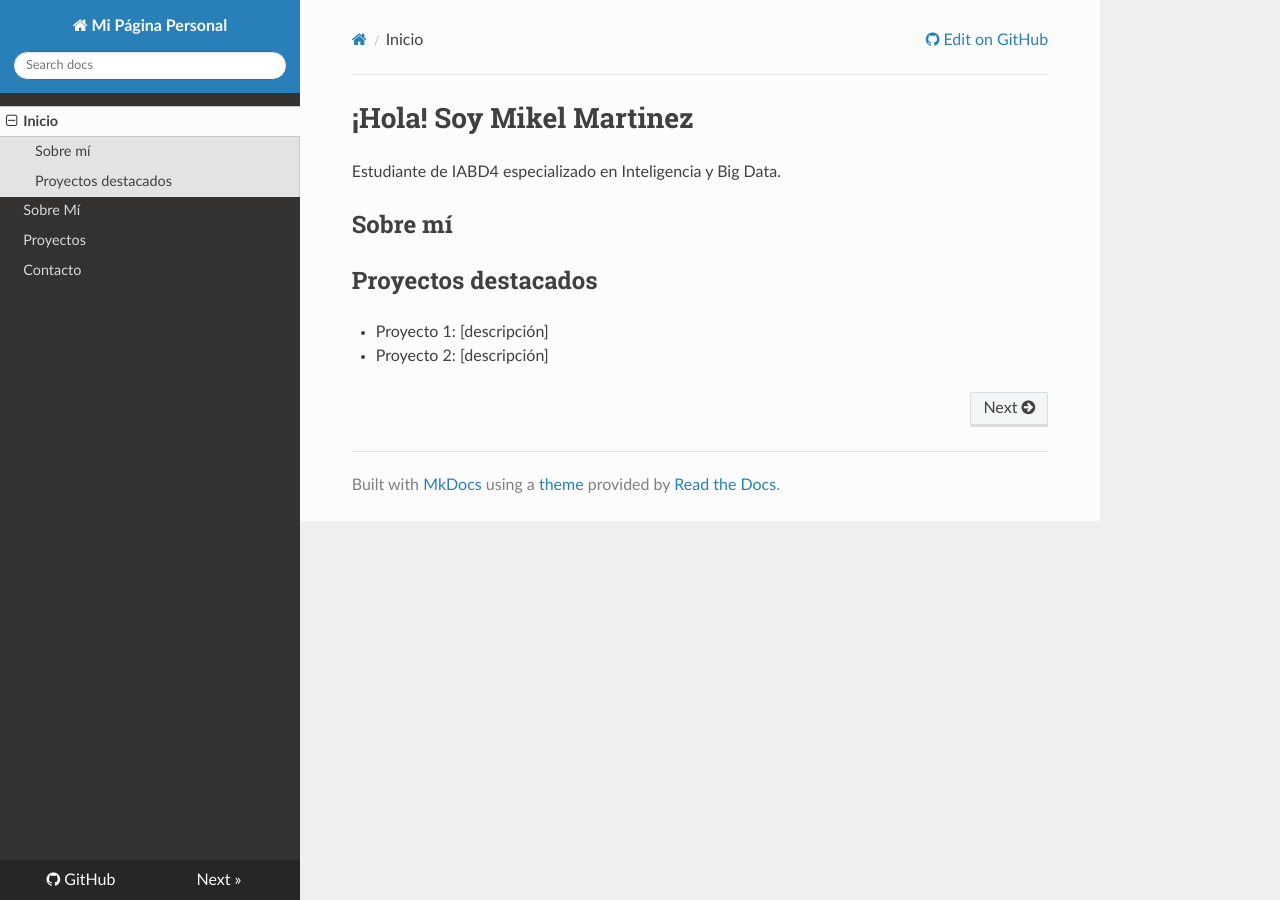
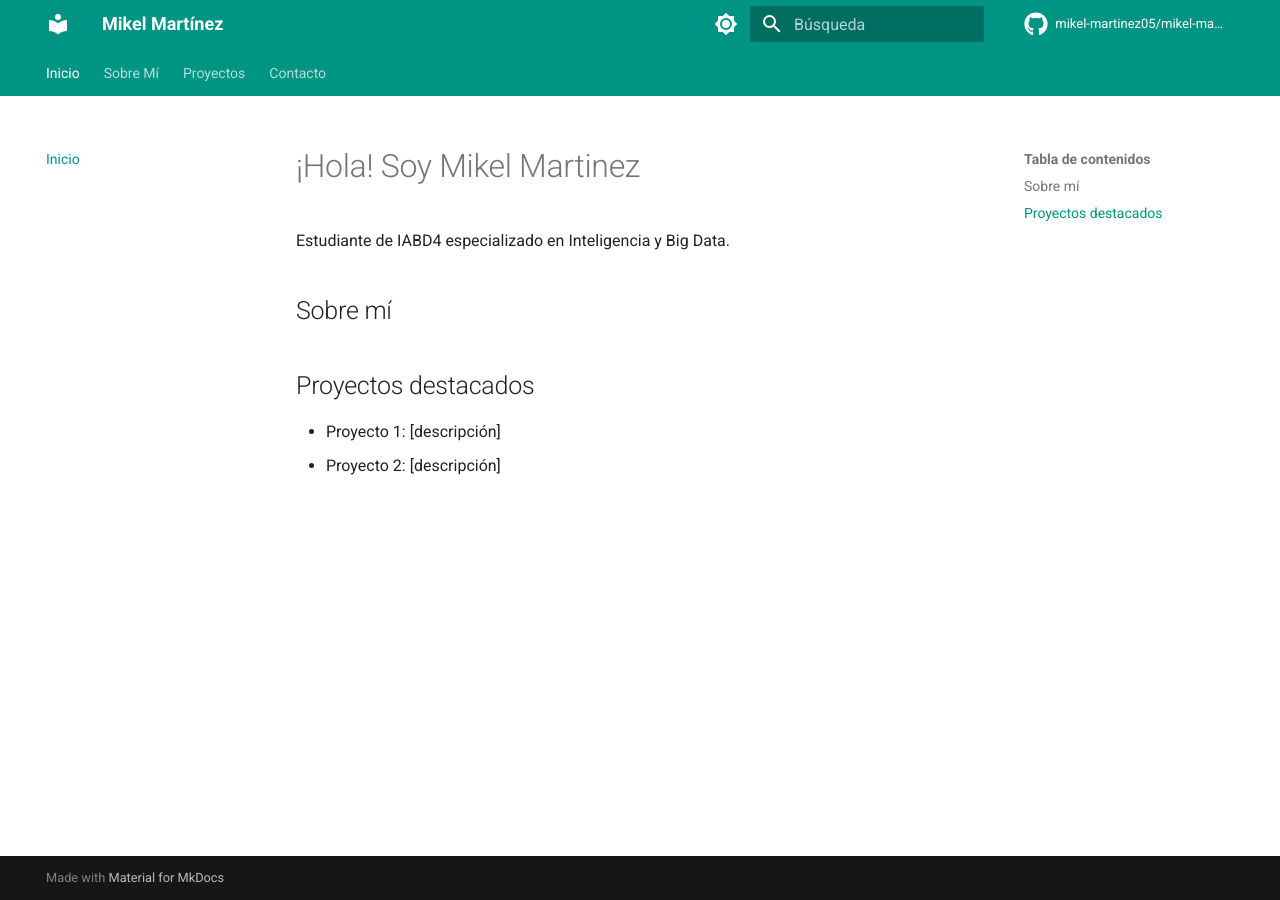
Before and after one commit to mikel-martinez05/mikel-martinez05.github.io, an MkDocs documentation site: the page built from docs/index.md, in a window 1280 px wide. Built offline with MkDocs 1.6.1 and Material for MkDocs 9.7.7, drawn with Linux system fonts in a browser that asks for light colours; nearby versions of some CDN libraries; comment, search, counter and statistics services are not loaded.

Commit message:
Tema agregado

```diff
--- a/mkdocs.yml
+++ b/mkdocs.yml
@@ -1,9 +1,38 @@
-site_name: Mi Página Personal
+site_name: Mikel Martínez
 site_author: Mikel Martínez
 site_url: https://mikel-martinez05.github.io
 
 theme:
-  name: readthedocs  # Prueba: material, mkdocs, readthedocs
+  name: material
+  language: es
+  palette:
+    # Paleta de colores para el modo claro y oscuro
+    # Prueba a cambiar 'teal' y 'indigo' por otros colores primarios y de acento
+    # Colores primarios disponibles: red, pink, purple, indigo, blue, cyan, teal, green, orange, brown
+    # Colores de acento disponibles: red, pink, purple, indigo, blue, cyan, teal, green, orange
+    - scheme: default
+      primary: teal
+      accent: indigo
+      toggle:
+        icon: material/brightness-7
+        name: Cambiar a modo oscuro
+    - scheme: slate
+      primary: black
+      accent: blue
+      toggle:
+        icon: material/brightness-4
+        name: Cambiar a modo claro
+  features:
+    - navigation.tabs
+    - navigation.sections
+    - navigation.top
+    - search.suggest
+    - search.highlight
+    - content.tabs.link
+    - content.code.annotation
+    - content.code.copy
+  icon:
+    repo: fontawesome/brands/github
 
 nav:
   - Inicio: index.md
@@ -11,4 +40,5 @@ nav:
   - Proyectos: proyectos.md
   - Contacto: contacto.md
 
-repo_url: https://github.com/[tu-usuario]/[tu-usuario].github.io
+repo_url: https://github.com/mikel-martinez05/mikel-martinez05.github.io
+repo_name: mikel-martinez05/mikel-martinez05.github.io
```
